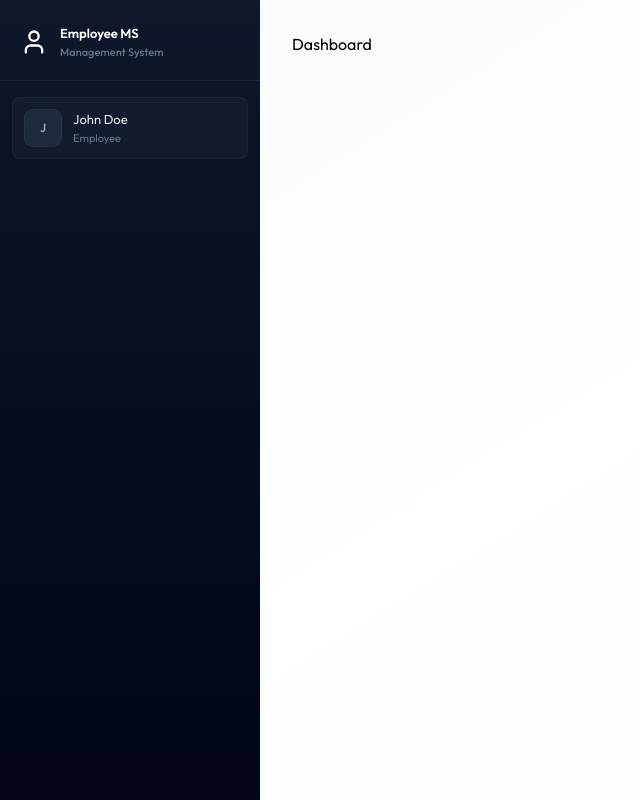
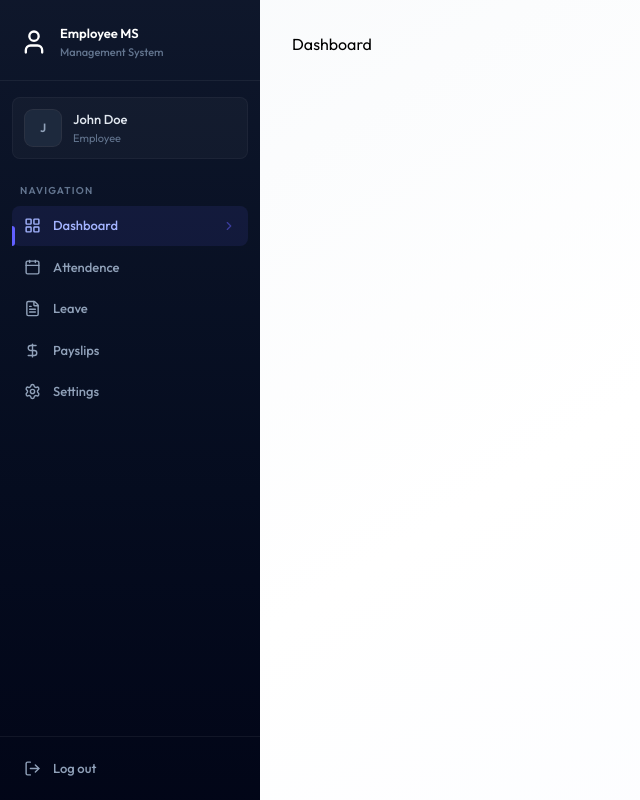
Before and after one commit to Sakshya10027/EMS-Platform, a React (Vite) app in the folder Client/: page /dashboard in a window 1280 px wide. Shown: the whole page, without its empty margins (0-640 px from the left). Built offline with nearby package versions, Linux system fonts and the light colour scheme.

Commit message:
Completed Sidebar UI

```diff
--- a/Client/src/components/Sidebar.jsx
+++ b/Client/src/components/Sidebar.jsx
@@ -1,7 +1,7 @@
 import { useState, useEffect } from 'react'
-import { useLocation } from 'react-router-dom'
+import { Link, useLocation } from 'react-router-dom'
 import { dummyProfileData } from '../assets/assets.jsx'
-import { MenuIcon, UserIcon, XIcon } from 'lucide-react'
+import { CalendarIcon, ChevronRightIcon, DollarSignIcon, FileTextIcon, LayoutGridIcon, LogOutIcon, MenuIcon, SettingsIcon, UserIcon, XIcon } from 'lucide-react'
 
 const Sidebar = () => {
     const { pathname } = useLocation()
@@ -16,6 +16,31 @@ const Sidebar = () => {
     }, [pathname])
 
     const role = "" || "Employee";
+    const navItems = [
+        {
+            name: "Dashboard", href: "/dashboard", icon: LayoutGridIcon
+        },
+        role === "ADMIN" ?
+            {
+                name: "Employees", href: "/employees", icon: UserIcon
+            } :
+            {
+                name: "Attendence", href: "/attendence", icon: CalendarIcon
+            },
+        {
+            name: "Leave", href: "/leave", icon: FileTextIcon
+        },
+        {
+            name: "Payslips", href: "/payslips", icon: DollarSignIcon
+        },
+        {
+            name: "Settings", href: "/settings", icon: SettingsIcon
+        },
+    ]
+
+    const handleLogout = () => {
+        window.location.href = "/login"
+    }
 
     const sidebarContent = (
         <>
@@ -48,15 +73,39 @@ const Sidebar = () => {
                             </span>
                         </div>
                         <div className='min-w-0'>
-                            <p className='text-[13px] font medium text-slate-200 truncate'>{userName}</p>
+                            <p className='text-[13px] font-medium text-slate-200 truncate'>{userName}</p>
                             <p className='text-[11px] text-slate-500 truncate'>{role === "ADMIN" ? "Administartor" : "Employee"}</p>
                         </div>
                     </div>
                 </div>
             )}
             {/* Section Label */}
+            <div className='px-5 pt-5 pb-2'>
+                <p className='text-[10px] font-semibold uppercase tracking-[0.12em] text-slate-500'>Navigation</p>
+            </div>
             {/* Navigarion link */}
+            <div className='flex-1 px-3 space-y-0.5 overflow-y-auto'>
+                {navItems.map((item) => {
+                    const isActive = pathname.startsWith(item.href)
+                    return (
+                        <Link key={item.name} to={item.href} className={`group relative flex items-center gap-3 px-3 py-2.5 rounded-lg text-[13px] font-medium transition-all duration-200 ${isActive ? 'bg-indigo-500/10 text-indigo-300' : 'text-slate-400 hover:text-slate-200 hover:bg-white/5'}`}>
+                            {isActive && <div className='absolute left-0 top-1/2 -transalte-y-1/2 w-[3px] h-5 rounded-r-full bg-indigo-500' />}
+                            <item.icon className={`w-[17px] h-[17px] shrink-0 ${isActive ? "text-indigo-300" : "text-slate-400 group-hover:text-slate-300"}`} />
+                            <span className='flex-1'>
+                                {item.name}
+                            </span>
+                            {isActive && <ChevronRightIcon className='w-3.5 h-3.5 text-indigo-500/50' />}
+                        </Link>
+                    )
+                })}
+            </div>
             {/* Logout link */}
+            <div className='p-3 border-t border-white/6'>
+                <button onClick={handleLogout} className='flex items-center gap-3 w-full px-3 py-2.5 rounded-md text-[13px] font-medium text-slate-400 hover:text-rose-400 hover:bg-rose-500/8 transition-all duration-150'>
+                    <LogOutIcon className='w-[17px] h-[17px]' />
+                    <span>Log out</span>
+                </button>
+            </div>
         </>
     )
 
```
